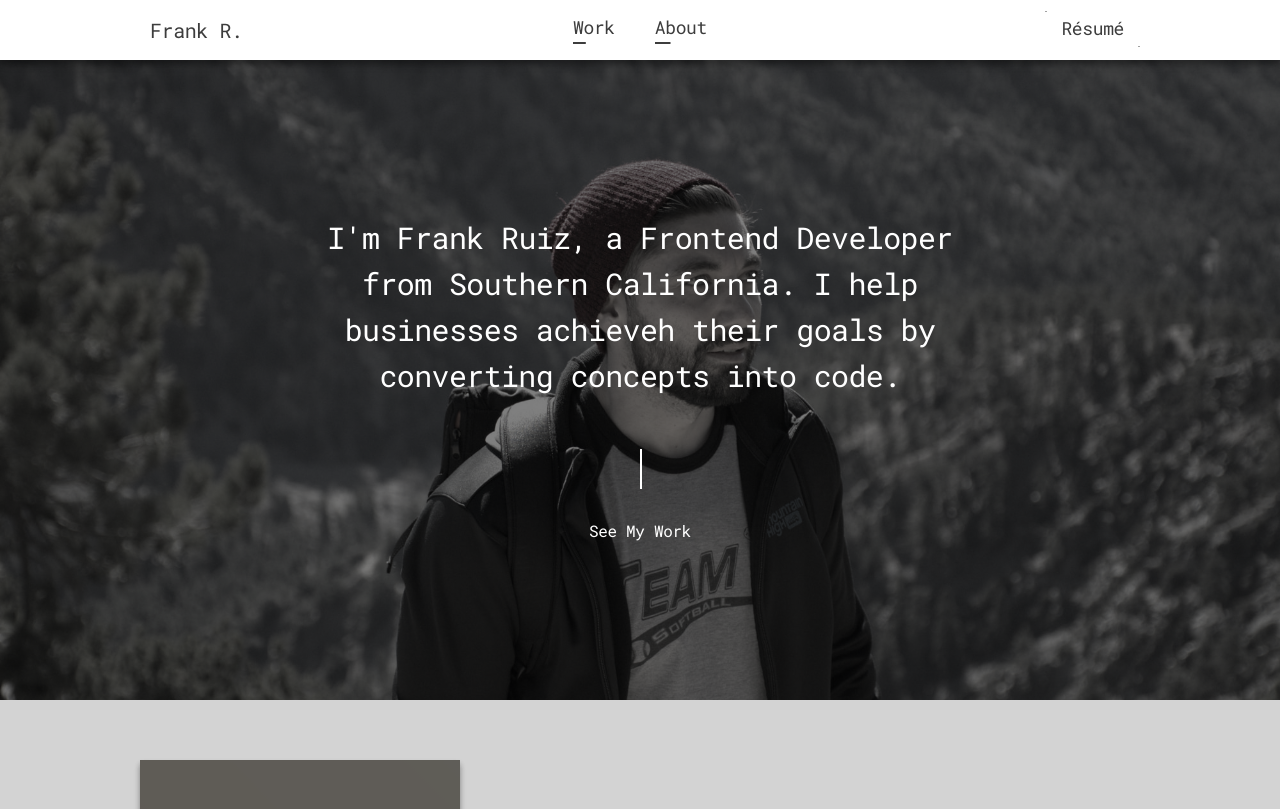
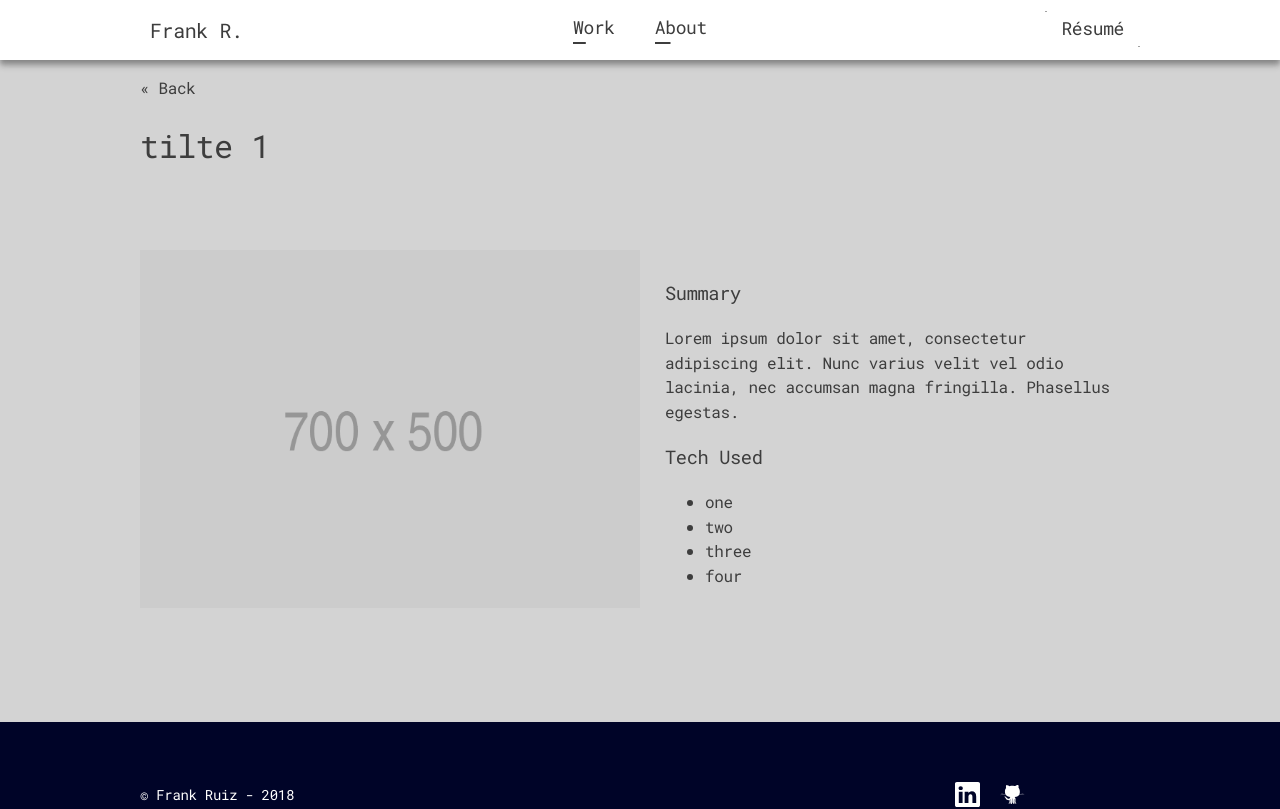
Before and after one commit to FrankRuiiz/portfolio-react, a React (Create React App) app: page /projects/p1 in a window 1280 px wide. Shown: the top 809 px of the page. Built offline with nearby package versions, Linux system fonts and the light colour scheme.

Commit message:
React router setup - Add ProjectDetail template/component

```diff
--- a/package.json
+++ b/package.json
@@ -5,6 +5,7 @@
   "dependencies": {
     "react": "^16.2.0",
     "react-dom": "^16.2.0",
+    "react-router-dom": "^4.2.2",
     "react-scripts": "1.1.0"
   },
   "scripts": {
--- a/src/App.js
+++ b/src/App.js
@@ -1,23 +1,37 @@
-import React, { Component } from 'react';
+import React from 'react';
+import { BrowserRouter, Route, Switch } from 'react-router-dom';
 import './App.css';
-import Nav from './components/Nav';
-import Hero from './components/Hero';
-import Work from './components/Work';
-import About from './components/About';
-import Footer from './components/Footer';
+import Home from './components/Home';
+import ProjectDetails from './components/ProjectDetails';
 
-class App extends Component {
-  render() {
-    return (
-      <div>
-        <Nav />
-        <Hero />
-        <Work />
-        <About />
-        <Footer />
-      </div>
-    );
-  }
-}
+import preload from './data';
+
+const FourOhFour = () => <h1>404</h1>;
+
+const App = () => (
+  <BrowserRouter>
+    <Switch>
+      <Route
+        exact
+        path="/"
+        component={props => {
+          return <Home projects={preload.projects} {...props} />;
+        }}
+      />
+      <Route
+        path="/projects/:id"
+        component={props => {
+          // Find the project to pass into ProjectDetails component
+          const selectedProject = preload.projects.find(
+            project => props.match.params.id === project.id
+          );
+          return <ProjectDetails project={selectedProject} {...props} />;
+        }}
+      />
+      )} />
+      <Route component={FourOhFour} />
+    </Switch>
+  </BrowserRouter>
+);
 
 export default App;
--- /dev/null
+++ b/src/components/Home.jsx
@@ -0,0 +1,82 @@
+import React from 'react';
+import Nav from './Nav';
+import Footer from './Footer';
+import ShowProjectThumb from './ShowProjectThumb';
+
+import phone_icon from '../img/phone.svg';
+import email_icon from '../img/email.svg';
+
+const Home = props => {
+  return (
+    <div>
+      <Nav />
+      <div className="header header--paralax">
+        <div className="header__overlay" />
+        <div className="header__inner container">
+          <div className="header__content">
+            <h1>
+              I'm Frank Ruiz, a Frontend Developer from Southern California. I
+              help businesses achieveh their goals by converting concepts into
+              code.
+            </h1>
+            <div className="header__work-line">
+              <div className="header__vertical-line" />
+              <h4>See My Work</h4>
+            </div>
+          </div>
+        </div>
+      </div>
+      <div className="work container">
+        <div className="work__inner work__row">
+          {props.projects.map(project => (
+            <ShowProjectThumb key={project.id} {...project} />
+          ))}
+        </div>
+      </div>
+      <div className="about container">
+        <div className="about__inner">
+          <div className="about__left">
+            <h2>About</h2>
+            <p>
+              I am currently working with a digital markting company named
+              530Medialab located in Cypress, CA. Our team builds and maintains
+              sites on a variety of platforms such as: Magento 1-2,
+              Wordpress/WooCommerce, and Shopify. Aside from working witin these
+              environments, some of my technical skills include: PHP, Liquid,
+              JavaScript/JQuery/React, HTML/5 and CSS/SCSS and more!
+            </p>
+          </div>
+          <div className="about__right">
+            <div className="right__inner">
+              <h2>Contact</h2>
+              <p>
+                Currently I am seeking other opportunities to work with React.js
+                based projects. Please feel free to contact me below with
+                details. Thanks!
+              </p>
+              <p>
+                <a href="mailto:frank.ruiz.limon@gmail.com">
+                  <span className="icon">
+                    <img src={phone_icon} alt="Email" />
+                  </span>{' '}
+                  frank.ruiz.limon@gmail.com
+                </a>
+              </p>
+              <p>
+                <a href="tel:19517337896">
+                  <span className="icon">
+                    <img src={email_icon} alt="phone" />
+                  </span>{' '}
+                  951-733-7896
+                </a>
+              </p>
+            </div>
+          </div>
+        </div>
+      </div>
+      <Footer />
+    </div>
+  );
+};
+
+export default Home;
--- /dev/null
+++ b/src/components/ProjectDetails.jsx
@@ -0,0 +1,41 @@
+import React from 'react';
+import { Link } from 'react-router-dom';
+
+import Nav from './Nav';
+import Footer from './Footer';
+
+const ProjectDetails = props => {
+  const project = props.project;
+  return (
+    <div>
+      <Nav />
+
+      <div className="project-detail">
+        <div className="container project-detail__inner">
+          <p>
+            <Link to="/">&laquo; Back</Link>
+          </p>
+          <h1>{project.title}</h1>
+          <div className="project-detail__content">
+            <div className="project-detail__image">
+              <img
+                src={`${process.env.PUBLIC_URL}/img/${project.image}`}
+                alt={project.title}
+              />
+            </div>
+            <div className="project-detail__text">
+              <h3>Summary</h3>
+              <p>{project.description}</p>
+              <h3>Tech Used</h3>
+              <ul>{project.technologies.map(tech => <li>{tech}</li>)}</ul>
+            </div>
+          </div>
+        </div>
+      </div>
+
+      <Footer />
+    </div>
+  );
+};
+
+export default ProjectDetails;
--- /dev/null
+++ b/src/components/ShowProjectThumb.jsx
@@ -0,0 +1,21 @@
+import React from 'react';
+import { Link } from 'react-router-dom';
+
+const ShowProjectThumb = props => {
+  return (
+    <div className="work__column">
+      <figure className="work__column-overlay shadow">
+        <img
+          src={`${process.env.PUBLIC_URL}/img/${props.image}`}
+          alt={`Image for ${props.title}`}
+        />
+        <figcaption>
+          <h2>{props.title}</h2>
+          <Link to={`/projects/${props.id}`}>View More</Link>
+        </figcaption>
+      </figure>
+    </div>
+  );
+};
+
+export default ShowProjectThumb;
--- /dev/null
+++ b/src/data.json
@@ -0,0 +1,36 @@
+{
+  "projects": [
+    {
+      "title": "tilte 1",
+      "description":
+        "Lorem ipsum dolor sit amet, consectetur adipiscing elit. Nunc varius velit vel odio lacinia, nec accumsan magna fringilla. Phasellus egestas.",
+      "technologies": ["one", "two", "three", "four"],
+      "image": "placeholder.png",
+      "id": "p1"
+    },
+    {
+      "title": "Title 2",
+      "description":
+        "Lorem ipsum dolor sit amet, consectetur adipiscing elit. Nunc varius velit vel odio lacinia, nec accumsan magna fringilla. Phasellus egestas.",
+      "technologies": ["one", "two", "three", "four"],
+      "image": "placeholder.png",
+      "id": "p2"
+    },
+    {
+      "title": "Title 3",
+      "description":
+        "Lorem ipsum dolor sit amet, consectetur adipiscing elit. Nunc varius velit vel odio lacinia, nec accumsan magna fringilla. Phasellus egestas.",
+      "technologies": ["one", "two", "three", "four"],
+      "image": "placeholder.png",
+      "id": "p3"
+    },
+    {
+      "title": "Title 4",
+      "description":
+        "Lorem ipsum dolor sit amet, consectetur adipiscing elit. Nunc varius velit vel odio lacinia, nec accumsan magna fringilla. Phasellus egestas.",
+      "technologies": ["one", "two", "three", "four"],
+      "image": "placeholder.png",
+      "id": "p4"
+    }
+  ]
+}
```
Also changed, not shown: public/img/placeholder.png (added), 1 other file (tests, documents, lock files or other folders).
